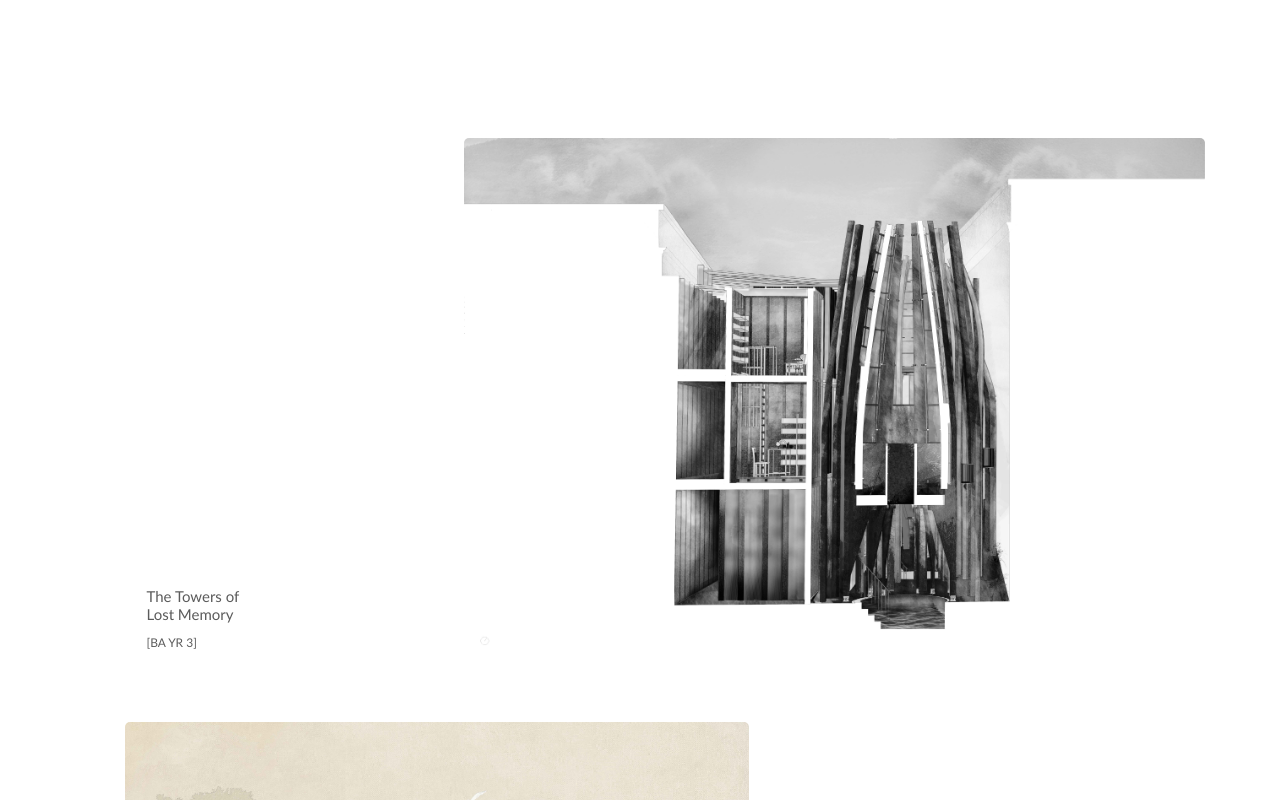
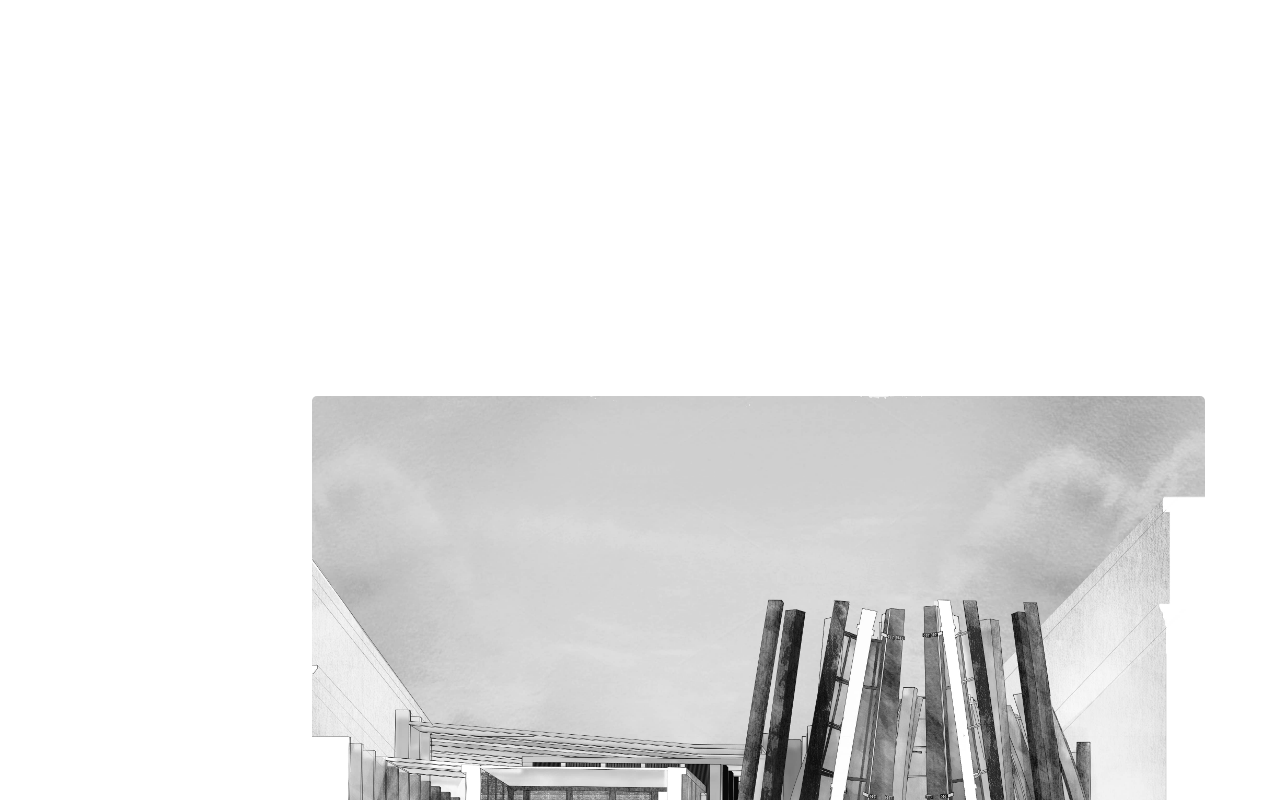
Before and after one commit to MinasFakhori/Mariam-Architecture-Website, a React (Vite) app: page / in a window 1280 px wide. Shown: the part 1320-2120 px from the top of the page. Built offline with nearby package versions, Linux system fonts and the light colour scheme.

Commit message:
Finished for the day

```diff
--- a/src/App.jsx
+++ b/src/App.jsx
@@ -32,13 +32,14 @@ export default function App() {
 
         <Fade damping>
           <Project
-            imgSrc={"./03.jpg"}
+            imgSrc={"./03_more cropped (1).jpg"}
             title="The Towers of newLine Lost Memory"
             year="[BA YR 3]"
             isTextTop={false}
             isTextLeft={true}
-            imgWidth="70%"
-            specialMargin="60%"
+            imgWidth="90%"
+            specialMargin="90%"
+
           />
         </Fade>
       </ProjectTwoThreeWrapper>
--- /dev/null
+++ b/src/Contact.jsx
@@ -0,0 +1,3 @@
+export default function Contact(){
+
+}
--- a/src/Project.jsx
+++ b/src/Project.jsx
@@ -61,7 +61,6 @@ const TextWrapper = styled.div`
   display: flex;
   flex-direction: column;
   justify-content: ${(props) => (props.isTextTop ? "flex-start" : "flex-end")};
-  font-size: 15px;
   grid-column: ${(props) => (props.isTextLeft ? "1" : "2")};
   grid-row: 1 / 5;
 `;
@@ -70,11 +69,12 @@ const Text = styled.p`
   font-size: 15px;
   margin: 8% 0 0 0;
   margin-right: ${(props) =>
-    props.specialTextMargin === undefined ? "0" : props.specialTextMargin};
+    props.specialTextMargin === undefined ? "5px" : props.specialTextMargin};
 `;
 
 const YearText = styled.p`
   font-size: 12px;
+  margin-top: 5em;
 `;
 
 const Img = styled.img`
```
Also changed, not shown: public/03_more cropped (1).jpg (added).
